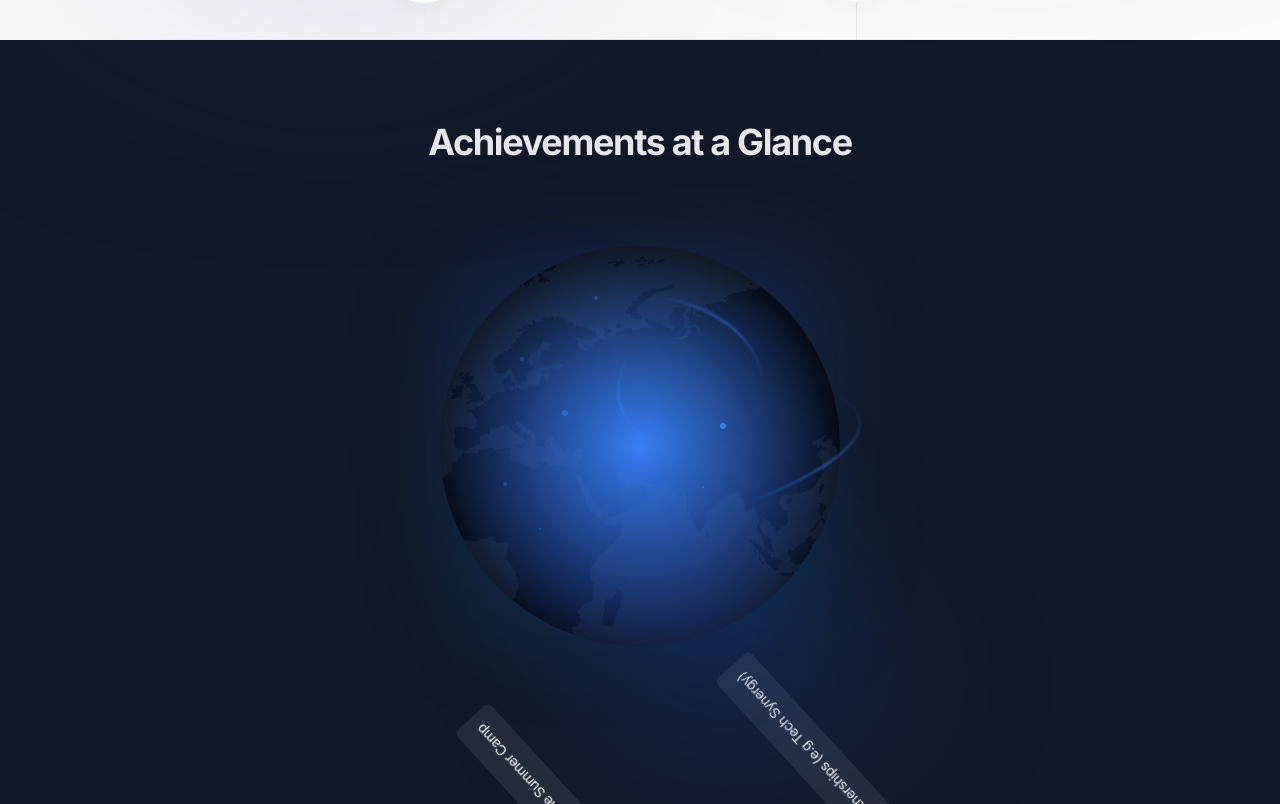
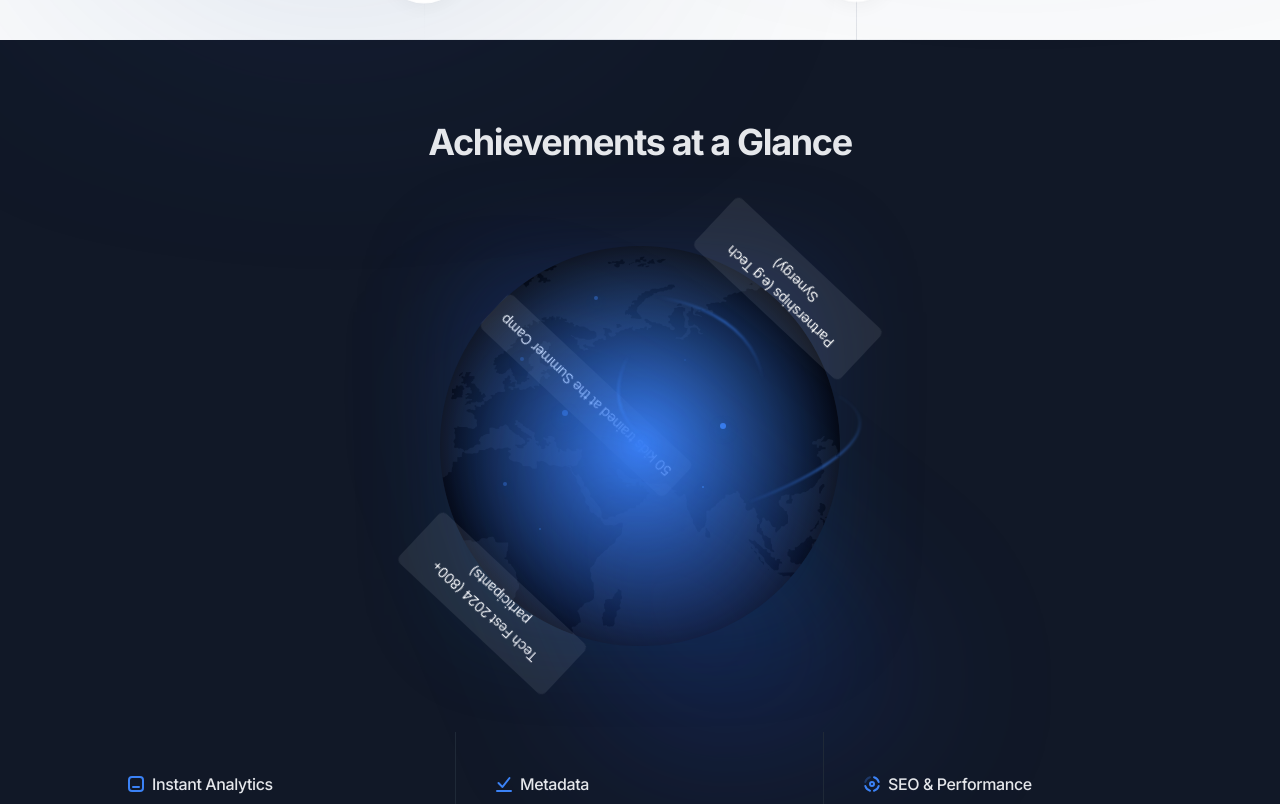
Before and after one commit to bluehouseng/bluehouse-website-v2, a Next.js app: page / in a window 1280 px wide. Shown: the part 1056-1860 px from the top of the page. Built offline with nearby package versions, Linux system fonts and the light colour scheme.

Commit message:
the event texts now spin round the image

```diff
--- a/components/features-planet.tsx
+++ b/components/features-planet.tsx
@@ -20,8 +20,9 @@ export default function FeaturesPlanet() {
           {/* Planet */}
 <div className="pb-16 md:pb-20" data-aos="zoom-y-out">
   <div className="text-center">
+    {/* Planet Image with Spinning Texts */}
+    <div className="relative inline-flex rounded-full before:absolute before:inset-0 before:-z-10 before:scale-[.85] before:animate-[pulse_4s_cubic-bezier(.4,0,.6,1)_infinite] before:bg-gradient-to-b before:from-blue-900 before:to-sky-700/50 before:blur-3xl after:absolute after:inset-0 after:rounded-[inherit] after:[background:radial-gradient(closest-side,theme(colors.blue.500),transparent)]">
       {/* Static Planet Image */}
-    <div className="relative inline-flex rounded-full before:absolute before:inset-0 before:-z-10 before:scale-[.85] before:animate-[pulse_4s_cubic-bezier(.4,0,.6,1)_infinite] before:bg-gradient-to-b before:from-blue-900 before:to-sky-700/50 before:blur-3xl after:absolute after:inset-0 after:rounded-[inherit] after:[background:radial-gradient(closest-side,theme(colors.blue.500),transparent)]">
       <Image
         className="rounded-full bg-gray-900"
         src={PlanetImg}
@@ -29,19 +30,10 @@ export default function FeaturesPlanet() {
         height={400}
         alt="Planet"
       />
-      <div className="pointer-events-none" aria-hidden="true">
-        <Image
-          className="absolute -right-64 -top-20 z-10 max-w-none"
-          src={PlanetOverlayImg}
-          width={789}
-          height={755}
-          alt="Planet decoration"
-        />
-      </div>
-    </div>
 
       {/* Spinning Texts */}
-    <div className="relative w-[500px] h-[500px] mx-auto animate-[spin_10s_linear_infinite]">
+      <div className="absolute inset-0 flex items-center justify-center animate-[spin_10s_linear_infinite]">
+        <div className="relative w-[500px] h-[500px]">
           <h4
             className="absolute left-1/2 top-0 transform -translate-x-1/2 text-white bg-slate-300 bg-opacity-10 rounded-md p-3 text-sm"
           >
@@ -57,10 +49,23 @@ export default function FeaturesPlanet() {
           >
             50 kids trained at the Summer Camp
           </h4>
+        </div>
+      </div>
 
+      {/* Planet Decoration */}
+      <div className="pointer-events-none" aria-hidden="true">
+        <Image
+          className="absolute -right-64 -top-20 z-10 max-w-none"
+          src={PlanetOverlayImg}
+          width={789}
+          height={755}
+          alt="Planet decoration"
+        />
       </div>
     </div>
   </div>
+</div>
+
 
           {/* Grid */}
           <div className="grid overflow-hidden sm:grid-cols-2 lg:grid-cols-3 [&>*]:relative [&>*]:p-6 [&>*]:before:absolute [&>*]:before:bg-gray-800 [&>*]:before:[block-size:100vh] [&>*]:before:[inline-size:1px] [&>*]:before:[inset-block-start:0] [&>*]:before:[inset-inline-start:-1px] [&>*]:after:absolute [&>*]:after:bg-gray-800 [&>*]:after:[block-size:1px] [&>*]:after:[inline-size:100vw] [&>*]:after:[inset-block-start:-1px] [&>*]:after:[inset-inline-start:0] md:[&>*]:p-10">
```
Lines whose indentation alone changed are shown as unchanged.
